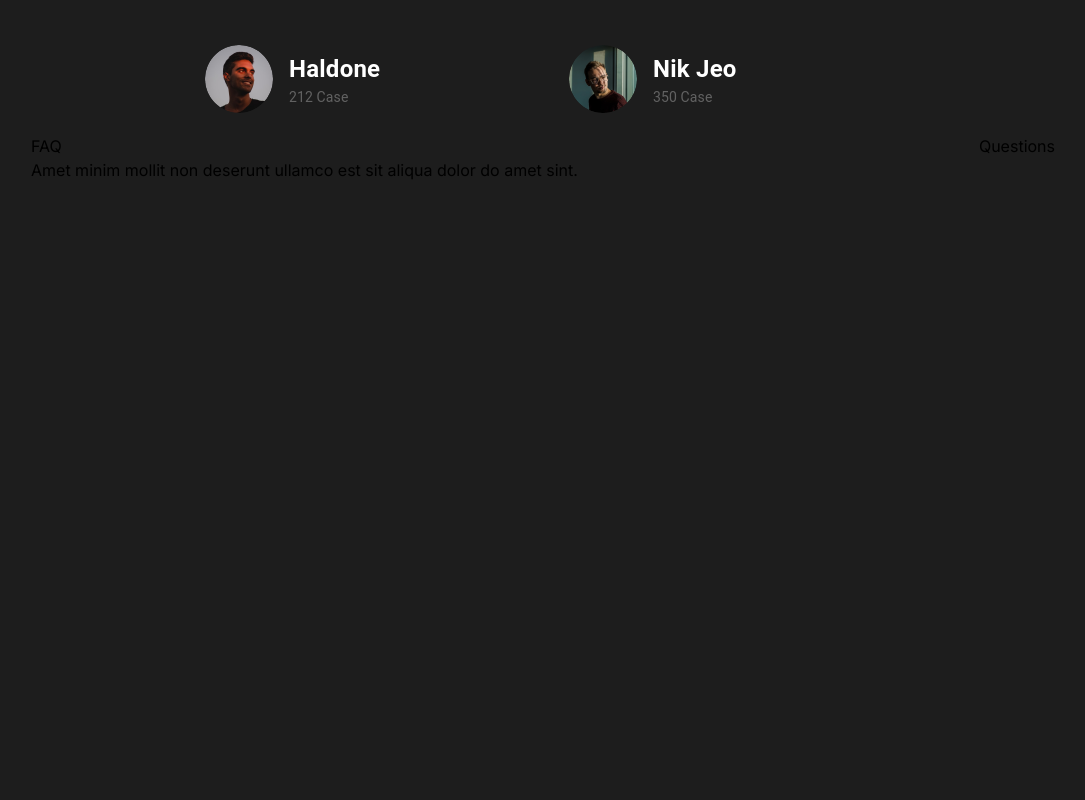
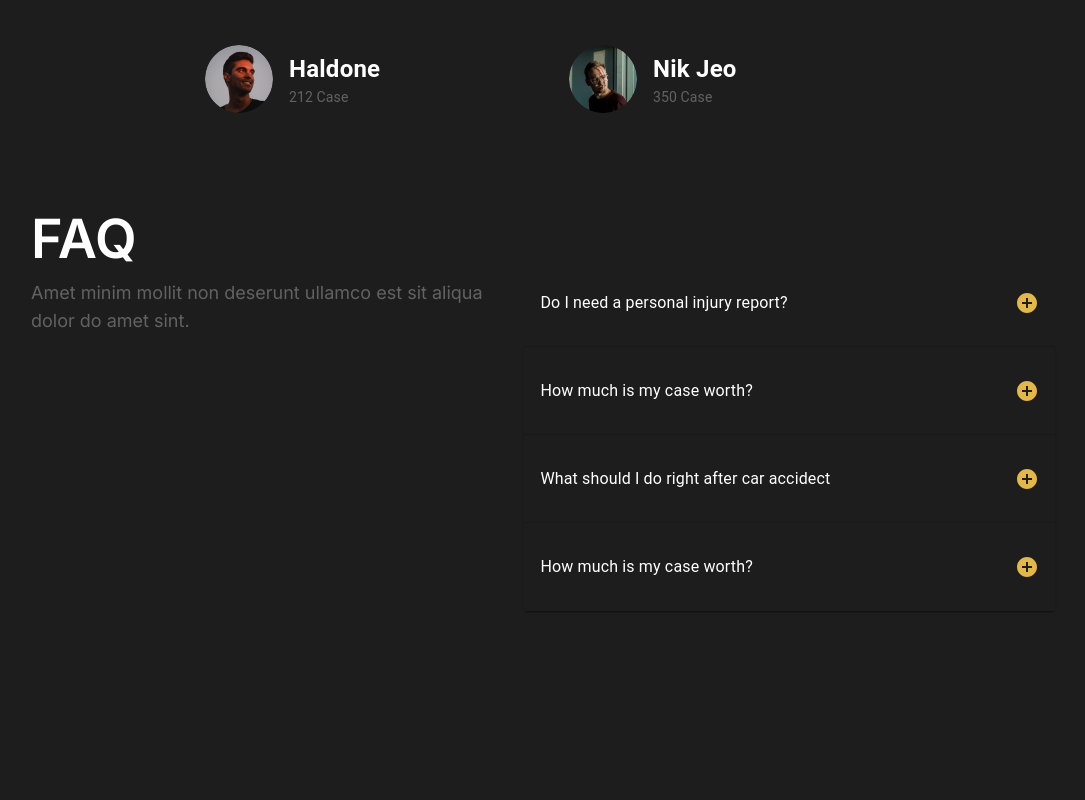
Before and after one commit to sameersheikh2/LawFirm, a React (Vite) app: page / in a window 1280 px wide. Shown: the part 4260-5060 px from the top of the page, without its empty margins (97-1182 px from the left). Built offline with nearby package versions, Linux system fonts and the light colour scheme.

Commit message:
added styles and functionality

```diff
--- a/package.json
+++ b/package.json
@@ -20,6 +20,7 @@
   "dependencies": {
     "@emotion/react": "^11.11.4",
     "@emotion/styled": "^11.11.0",
+    "@mui/icons-material": "^5.15.12",
     "@mui/material": "^5.15.12",
     "@parcel/transformer-svg-react": "^2.12.0",
     "react": "^18.2.0",
--- a/src/App.js
+++ b/src/App.js
@@ -4,7 +4,7 @@ import Attorneys from "./components/Attorneys/Attorneys";
 import AreaOfPractice from "./components/AreaOfPractice/AreaOfPractice";
 import Reviews from "./components/Reviews/Reviews";
 import Team from "./components/Team/Team";
-import Faq from "./components/FAQ/Faq";
+import FAQ from "./components/FAQ/FAQ";
 import Newslater from "./components/Newslater/Newslater";
 import Footer from "./components/Footer/Footer";
 
@@ -16,7 +16,7 @@ const App = () => {
       <AreaOfPractice />
       <Reviews />
       <Team />
-      <Faq />
+      <FAQ />
       <Newslater />
       <Footer />
     </>
--- a/src/components/FAQ/Faq.js
+++ b/src/components/FAQ/Faq.js
@@ -1,21 +1,159 @@
-import React from "react";
-import Questions from "./Questions";
+import * as React from "react";
+import Accordion from "@mui/material/Accordion";
+import AccordionSummary from "@mui/material/AccordionSummary";
+import AccordionDetails from "@mui/material/AccordionDetails";
+import Typography from "@mui/material/Typography";
+import AddCircleIcon from "@mui/icons-material/AddCircle";
 
-const Faq = () => {
+function FAQ() {
   return (
-    <div className=" flex justify-center items-center">
-      <div className="w-4/5 h-[630px] flex justify-between">
-        <div className="flex flex-col justify-start">
-          <h1>FAQ</h1>
-          <p>
+    <div className="flex mt-16 justify-center">
+      <div className="w-4/5">
+        <h1 className="text-secondary text-white font-semibold">FAQ</h1>
+        <div className="flex justify-between">
+          <p className="text-[#FFFFFF] opacity-[30%] text-lg">
             Amet minim mollit non deserunt ullamco est sit aliqua dolor do amet
             sint.
           </p>
+          <div className="w-[45em] ml-10">
+            <Accordion sx={{ border: "none", boxShadow: "none" }}>
+              <AccordionSummary
+                expandIcon={
+                  <AddCircleIcon
+                    sx={{
+                      color: "#E3B748",
+                      fontSize: "24px",
+                      marginBottom: "20px",
+                    }}
+                  />
+                }
+                aria-controls="panel1a-content"
+                id="panel1a-header"
+                sx={{
+                  color: "#FFFFFF",
+                  backgroundColor: "#1D1D1D",
+                  border: "none",
+                  fontSize: "24px",
+                  fontWeight: "600",
+                  boxShadow: "none",
+                }}
+              >
+                <Typography className="pb-5">
+                  Do I need a personal injury report?
+                </Typography>
+              </AccordionSummary>
+              <AccordionDetails className="bg-colorGray shadow-none border-0">
+                <Typography className="text-lg font-medium text-[#FFFFFF] opacity-[30%]">
+                  Amet minim mollit non deserunt ullamco est sit aliqua dolor do
+                  amet sint. Velit officia consequatduis enim velit mollit Exer.
+                  Amet minim mollit non deserunt ullamco est sit aliqua dolor do
+                  amet sint. Velit officia consequatduis enim velit mollit Exer.
+                </Typography>
+              </AccordionDetails>
+            </Accordion>
+            <Accordion>
+              <AccordionSummary
+                expandIcon={
+                  <AddCircleIcon
+                    sx={{
+                      color: "#E3B748",
+                      fontSize: "24px",
+                    }}
+                  />
+                }
+                aria-controls="panel2a-content"
+                id="panel2a-header"
+                sx={{
+                  color: "#FFFFFF",
+                  backgroundColor: "#1D1D1D",
+                  border: "none",
+                  fontSize: "24px",
+                  fontWeight: "600",
+                  boxShadow: "none",
+                }}
+              >
+                <Typography className="py-5">
+                  How much is my case worth?
+                </Typography>
+              </AccordionSummary>
+              <AccordionDetails className="bg-colorGray shadow-none border-0">
+                <Typography className="text-lg font-medium text-[#FFFFFF] opacity-[30%]">
+                  Amet minim mollit non deserunt ullamco est sit aliqua dolor do
+                  amet sint. Velit officia consequatduis enim velit mollit Exer.
+                  Amet minim mollit non deserunt ullamco est sit aliqua dolor do
+                  amet sint. Velit officia consequatduis enim velit mollit Exer.
+                </Typography>
+              </AccordionDetails>
+            </Accordion>
+            <Accordion>
+              <AccordionSummary
+                expandIcon={
+                  <AddCircleIcon
+                    sx={{
+                      color: "#E3B748",
+                      fontSize: "24px",
+                    }}
+                  />
+                }
+                aria-controls="panel2a-content"
+                id="panel2a-header"
+                sx={{
+                  color: "#FFFFFF",
+                  backgroundColor: "#1D1D1D",
+                  border: "none",
+                  fontSize: "24px",
+                  fontWeight: "600",
+                  boxShadow: "none",
+                }}
+              >
+                <Typography className="py-5">
+                  What should I do right after car accidect
+                </Typography>
+              </AccordionSummary>
+              <AccordionDetails className="bg-colorGray shadow-none border-0">
+                <Typography className="text-lg font-medium text-[#FFFFFF] opacity-[30%]">
+                  Amet minim mollit non deserunt ullamco est sit aliqua dolor do
+                  amet sint. Velit officia consequatduis enim velit mollit Exer.
+                </Typography>
+              </AccordionDetails>
+            </Accordion>
+            <Accordion>
+              <AccordionSummary
+                expandIcon={
+                  <AddCircleIcon
+                    sx={{
+                      color: "#E3B748",
+                      fontSize: "24px",
+                    }}
+                  />
+                }
+                aria-controls="panel2a-content"
+                id="panel2a-header"
+                sx={{
+                  color: "#FFFFFF",
+                  backgroundColor: "#1D1D1D",
+                  border: "none",
+                  fontSize: "24px",
+                  fontWeight: "600",
+                  boxShadow: "none",
+                }}
+              >
+                <Typography className="py-5">
+                  How much is my case worth?
+                </Typography>
+              </AccordionSummary>
+              <AccordionDetails className="bg-colorGray shadow-none border-0">
+                <Typography className="text-lg font-medium text-[#FFFFFF] opacity-[30%]">
+                  Amet minim mollit non deserunt ullamco est sit aliqua dolor do
+                  amet sint. Velit officia consequatduis enim velit mollit Exer.
+                </Typography>
+              </AccordionDetails>
+            </Accordion>
+          </div>
         </div>
-        <Questions />
       </div>
     </div>
   );
-};
+}
 
-export default Faq;
+export default FAQ;
--- a/src/components/FAQ/Questions.js
+++ /dev/null
@@ -1,7 +0,0 @@
-import React from "react";
-
-const Questions = () => {
-  return <div>Questions</div>;
-};
-
-export default Questions;
--- a/src/components/Reviews/Reviews.js
+++ b/src/components/Reviews/Reviews.js
@@ -34,6 +34,7 @@ const Reviews = () => {
         <div className="flex gap-4">
           {clientData.map((client, index) => (
             <MyCard
+              key={client.id}
               active={isActive}
               title={client.title}
               name={client.name}
--- a/src/components/Team/Team.js
+++ b/src/components/Team/Team.js
@@ -10,6 +10,7 @@ const Team = () => {
         <div className="flex flex-wrap mt-20 items-center justify-center gap-5">
           {teamData.map((member) => (
             <TeamCards
+              key={member.id}
               name={member.name}
               profile={member.profile}
               totalCase={member.totalCase}
```
Also changed, not shown: 1 other file (tests, documents, lock files or other folders).
